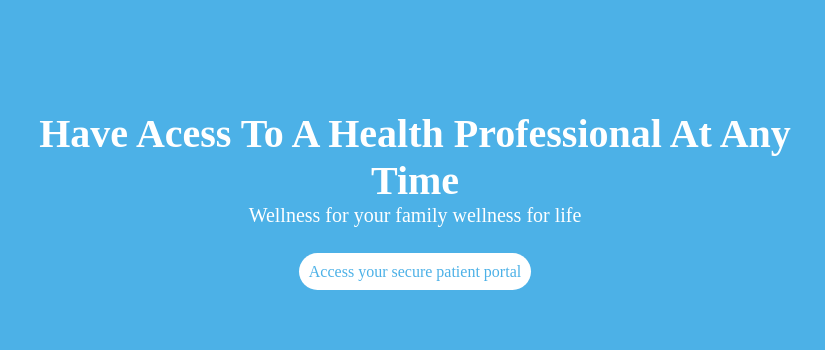
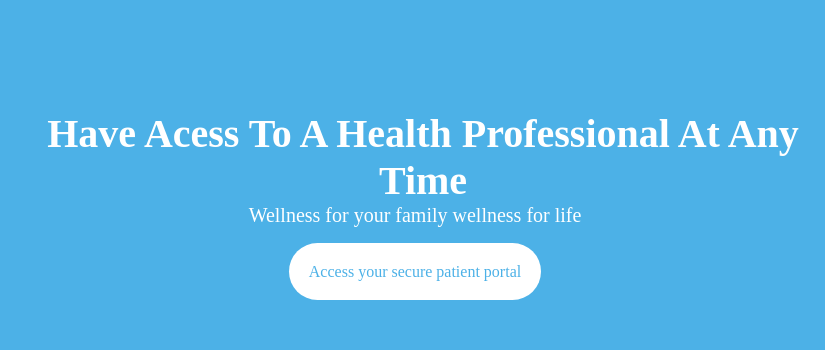
Before and after one commit to domchu/mc-center-landing-page, a plain HTML site: page index.html in a window 1280 px wide. Shown: the part 99-449 px from the top of the page, 0-825 px from the left. Drawn offline with Linux system fonts and the light colour scheme; grey boxes are pictures that could not be loaded.

Commit message:
header adjustment

```diff
--- a/style.css
+++ b/style.css
@@ -56,6 +56,7 @@
   justify-content: center;
   padding-top: 10px;
   padding-right: 30px;
+  font-size: 2rem;
 }
 .ham {
   font-size: 22px;
@@ -67,7 +68,7 @@
   color: white;
 }
 .portal {
-  padding: 10px;
+  padding: 20px;
   background: #fff;
   color: #4cb1e7;
   border-radius: 30px;
@@ -102,6 +103,7 @@
 .h2 {
   font-size: 40px;
   color: #fff;
+  margin-left: 1rem;
 }
 .p {
   font-size: 20px;
@@ -470,13 +472,13 @@
   }
 }
 @media screen and (max-width: 380px) {
-  .menu-text{
+  .menu-text {
     padding-top: 30px;
   }
-  .menu-wrap{
+  .menu-wrap {
     padding-top: 20px;
   }
-  .menu-wrap img{
+  .menu-wrap img {
     padding-top: 80px;
   }
 }
```
